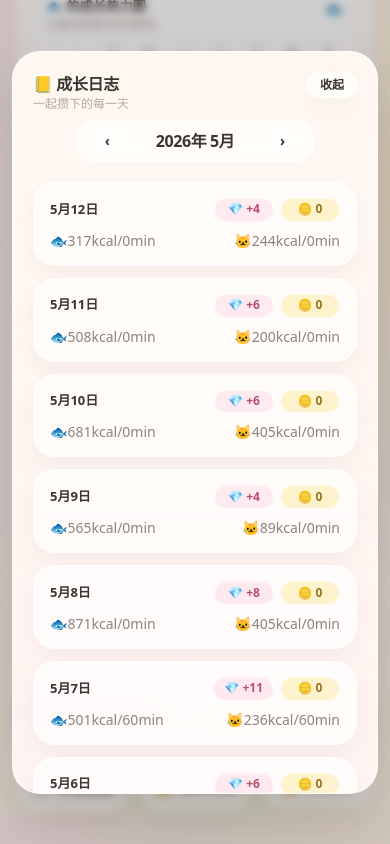
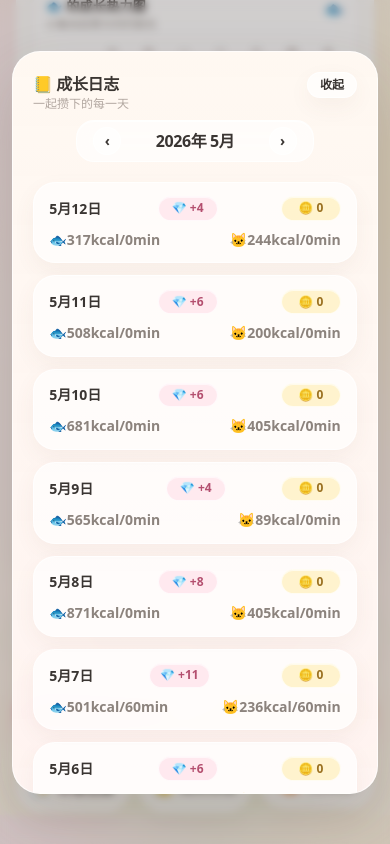
Before and after one commit to JIDAIN/couple_better_game, a Next.js app: page / in a window 390 px wide. Both pictures are taken after a click on the button "📒 成长日志". Shown: the part 873-1717 px from the top of the page. Built offline with nearby package versions, Linux system fonts and the light colour scheme.

Commit message:
Finalize record item layouts

```diff
--- a/app/globals.css
+++ b/app/globals.css
@@ -201,44 +201,40 @@ body::before {
 }
 
 .growth-log-item {
-  overflow: hidden;
+  padding: 0.8rem 0.95rem;
 }
 
-.growth-log-main {
+.growth-log-line {
   display: grid;
-  grid-template-columns: auto minmax(0, max-content) auto;
+  grid-template-columns: auto auto auto auto auto;
   align-items: center;
-  column-gap: 0.875rem;
+  justify-content: start;
+  column-gap: 0.75rem;
+  row-gap: 0.45rem;
 }
 
 .growth-log-date {
   min-width: 0;
   white-space: nowrap;
-  font-size: 0.8125rem;
+  font-size: 0.875rem;
   font-weight: 700;
   color: var(--text-main);
 }
 
-.growth-log-metrics {
-  display: flex;
+.growth-log-metric {
   min-width: 0;
-  align-items: center;
-  gap: 0.875rem;
   white-space: nowrap;
+  font-size: 0.875rem;
+  font-weight: 600;
   color: var(--text-muted);
-  font-size: 0.875rem;
 }
 
-.growth-log-rewards {
-  display: flex;
-  align-items: center;
-  justify-self: end;
-  gap: 0.375rem;
-  white-space: nowrap;
+.growth-log-pill {
+  min-width: 3.55rem;
 }
 
-.growth-log-rewards .ui-price-pill {
-  min-width: 3.75rem;
+.exchange-record-item {
+  padding: 0.85rem 0.95rem;
 }
 
 .exchange-record-top {
@@ -248,8 +244,19 @@ body::before {
   gap: 0.75rem;
 }
 
-.exchange-record-main {
-  margin-top: 0.5rem;
+.exchange-record-date {
+  font-size: 0.75rem;
+  font-weight: 600;
+  color: var(--text-muted);
+  white-space: nowrap;
+}
+
+.exchange-edit-button {
+  min-width: 3.25rem;
+}
+
+.exchange-record-line {
+  margin-top: 0.45rem;
   display: flex;
   min-width: 0;
   align-items: center;
@@ -257,9 +264,25 @@ body::before {
   gap: 0.5rem;
 }
 
+.exchange-record-title {
+  min-width: 0;
+  max-width: 100%;
+  overflow: hidden;
+  text-overflow: ellipsis;
+  white-space: nowrap;
+  font-size: 0.875rem;
+  font-weight: 700;
+  color: var(--text-main);
+}
+
+.exchange-record-price {
+  flex-shrink: 0;
+  min-width: 3.55rem;
+}
+
 @media (max-width: 560px) {
-  .growth-log-main {
-    grid-template-columns: 1fr auto;
+  .growth-log-line {
+    grid-template-columns: 1fr auto auto;
     row-gap: 0.5rem;
     column-gap: 0.75rem;
   }
@@ -269,17 +292,31 @@ body::before {
     grid-row: 1;
   }
 
-  .growth-log-rewards {
+  .growth-log-gem {
     grid-column: 2;
     grid-row: 1;
+    justify-self: end;
   }
 
-  .growth-log-metrics {
-    grid-column: 1 / -1;
+  .growth-log-coin {
+    grid-column: 3;
+    grid-row: 1;
+    justify-self: end;
+    margin-left: 0.375rem;
+  }
+
+  .growth-log-fish {
+    grid-column: 1;
     grid-row: 2;
-    justify-content: space-between;
-    white-space: normal;
+    justify-self: start;
   }
+
+  .growth-log-cat {
+    grid-column: 3;
+    grid-row: 2;
+    justify-self: end;
+  }
+
 }
 
 .ui-soft-panel {
--- a/components/home/ExchangeShop.tsx
+++ b/components/home/ExchangeShop.tsx
@@ -100,7 +100,7 @@ function ExchangeRecordCard({
         <button
           type="button"
           onClick={() => onEdit(record.id)}
-          className="ui-button-secondary ui-action-pill text-[11px] font-semibold"
+          className="ui-action-pill ui-button-secondary exchange-edit-button text-[11px] font-semibold"
         >
           编辑
         </button>
@@ -111,7 +111,7 @@ function ExchangeRecordCard({
           {record.remark ? ` · ${record.remark}` : ""}
         </p>
         <span
-          className={`ui-price-pill shrink-0 text-[10px] tabular-nums ${getCategoryChipClass(
+          className={`ui-price-pill exchange-record-price text-[10px] tabular-nums ${getCategoryChipClass(
             record.resourceKind,
           )}`}
         >
--- a/components/home/GrowthLog.tsx
+++ b/components/home/GrowthLog.tsx
@@ -48,20 +48,16 @@ function LogCard({ entry }: { entry: GrowthLogEntry }) {
 
   return (
     <article className="record-item growth-log-item">
-      <div className="growth-log-main">
-        <div className="growth-log-date">{formatMonthDay(entry.recordDate)}</div>
-        <div className="growth-log-metrics">
-          <span className="whitespace-nowrap">{fishLabel}</span>
-          <span className="whitespace-nowrap">{catLabel}</span>
-        </div>
-        <div className="growth-log-rewards">
-          <span className="ui-price-pill ui-chip-primary text-[10px] tabular-nums">
-            💎 +{totalGems(entry)}
-          </span>
-          <span className="ui-price-pill ui-chip-reward text-[10px] tabular-nums">
-            🪙 {formatCoinDelta(entry.coins)}
-          </span>
-        </div>
+      <div className="growth-log-line">
+        <span className="growth-log-date">{formatMonthDay(entry.recordDate)}</span>
+        <span className="growth-log-metric growth-log-fish">{fishLabel}</span>
+        <span className="growth-log-metric growth-log-cat">{catLabel}</span>
+        <span className="ui-price-pill ui-chip-primary growth-log-pill growth-log-gem text-[10px] tabular-nums">
+          💎 +{totalGems(entry)}
+        </span>
+        <span className="ui-price-pill ui-chip-reward growth-log-pill growth-log-coin text-[10px] tabular-nums">
+          🪙 {formatCoinDelta(entry.coins)}
+        </span>
       </div>
     </article>
   );
```
